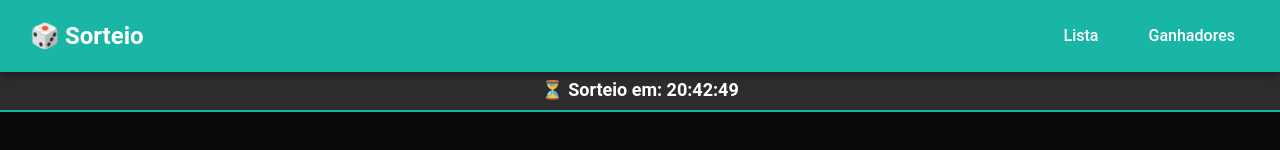
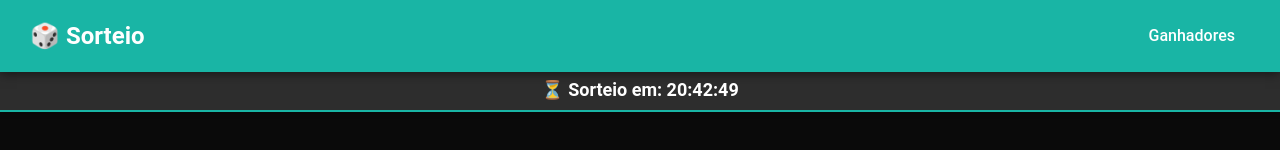
Before and after one commit to KaTraC01/sorteios-twitch, a React (Create React App) app: page / in a window 1280 px wide. Shown: the top 150 px of the page. Built offline with nearby package versions, Linux system fonts and the light colour scheme; no server answers; the database is empty.

Commit message:
Transformado 'Sorteio' em botão de navegação e removido botão 'Lista'

```diff
--- a/src/components/Header/Header.css
+++ b/src/components/Header/Header.css
@@ -19,12 +19,22 @@
     font-weight: bold;
     display: flex;
     align-items: center;
-    color: #fff;
 }
 
 .logo span {
     color: #19b5a5; /* Cor de identidade */
     margin-right: 5px;
+}
+
+.sorteio-link {
+    color: white;
+    text-decoration: none;
+    transition: all 0.3s ease;
+}
+
+.sorteio-link:hover {
+    opacity: 0.8;
+    text-shadow: 0 0 5px rgba(255, 255, 255, 0.5);
 }
 
 .menu {
--- a/src/components/Header/index.js
+++ b/src/components/Header/index.js
@@ -6,10 +6,9 @@ function Header() {
     return (
         <header className="header">
             <div className="logo">
-                <span>🎲</span> Sorteio
+                <Link to="/" className="sorteio-link">🎲 Sorteio</Link>
             </div>
             <nav className="menu">
-                <Link to="/">Lista</Link>
                 <Link to="/ganhadores">Ganhadores</Link>
             </nav>
         </header>
```
